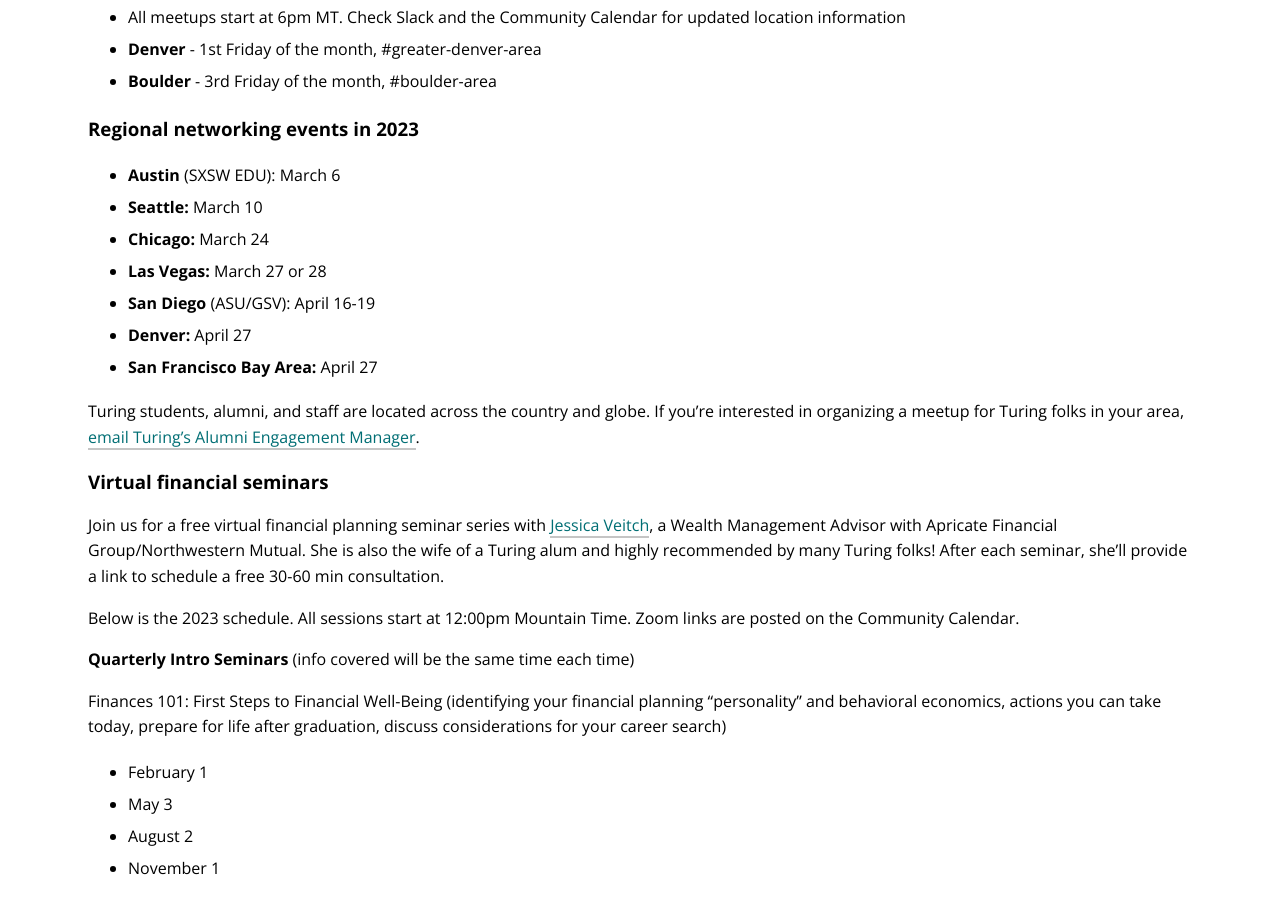
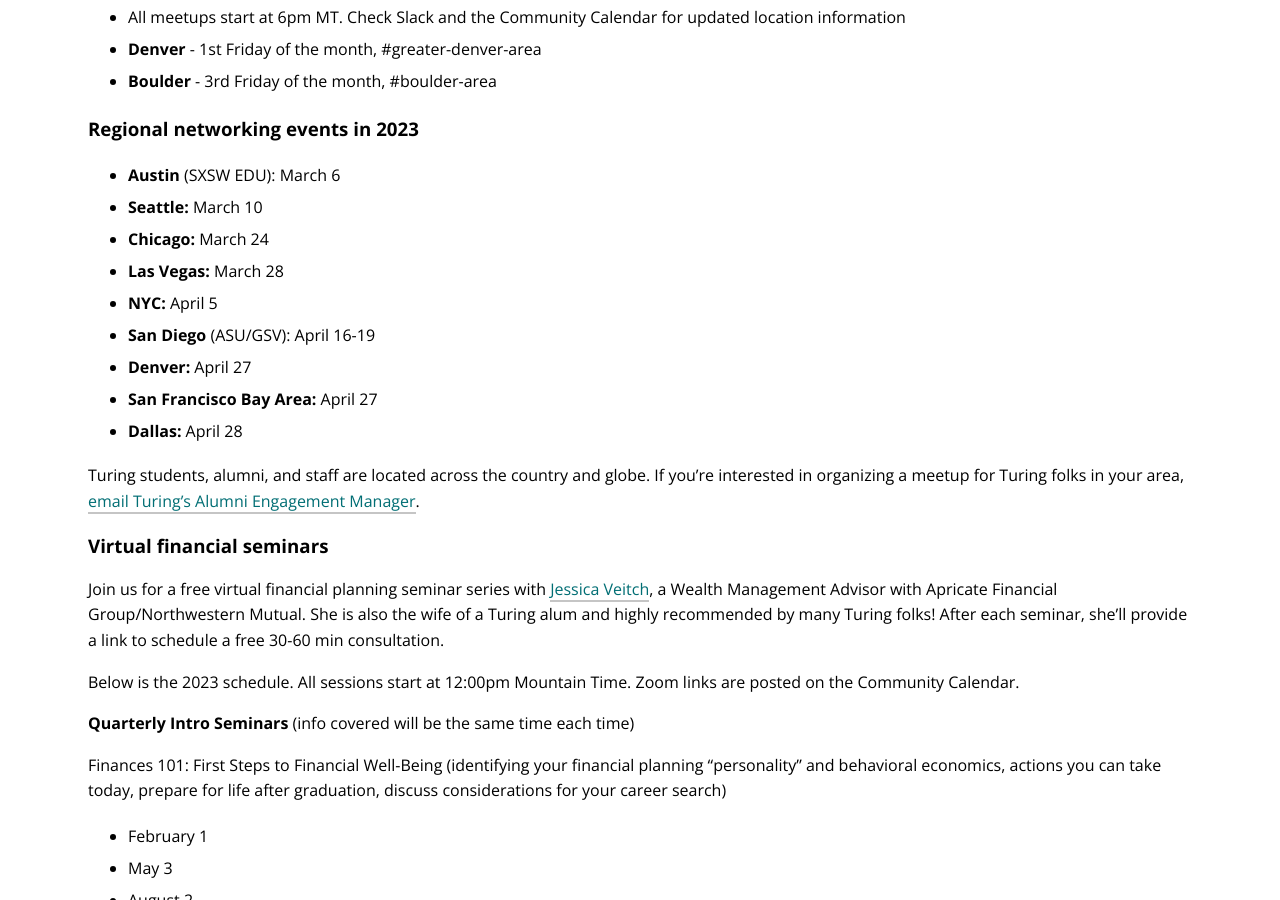
Before and after one commit to turingschool/alumni-site, a Jekyll site: the page built from connect.md, in a window 1280 px wide and 900 px high, scrolled down 880 px. Built offline with Jekyll 4.4.1, drawn with Linux system fonts in a browser that asks for light colours; nearby versions of some CDN libraries; comment, search, counter and statistics services are not loaded.

Commit message:
Update connect.md

```diff
--- a/connect.md
+++ b/connect.md
@@ -31,10 +31,12 @@ The most updated information about in-person and virtual events will be posted o
 * **Austin** (SXSW EDU): March 6
 * **Seattle:** March 10
 * **Chicago:** March 24
-* **Las Vegas:** March 27 or 28
+* **Las Vegas:** March 28
+* **NYC:** April 5
 * **San Diego** (ASU/GSV): April 16-19
 * **Denver:** April 27
 * **San Francisco Bay Area:** April 27
+* **Dallas:** April 28
 
 Turing students, alumni, and staff are located across the country and globe. If you're interested in organizing a meetup for Turing folks in your area, <a href="mailto:alumni@turing.edu">email Turing's Alumni Engagement Manager</a>.
 
```
